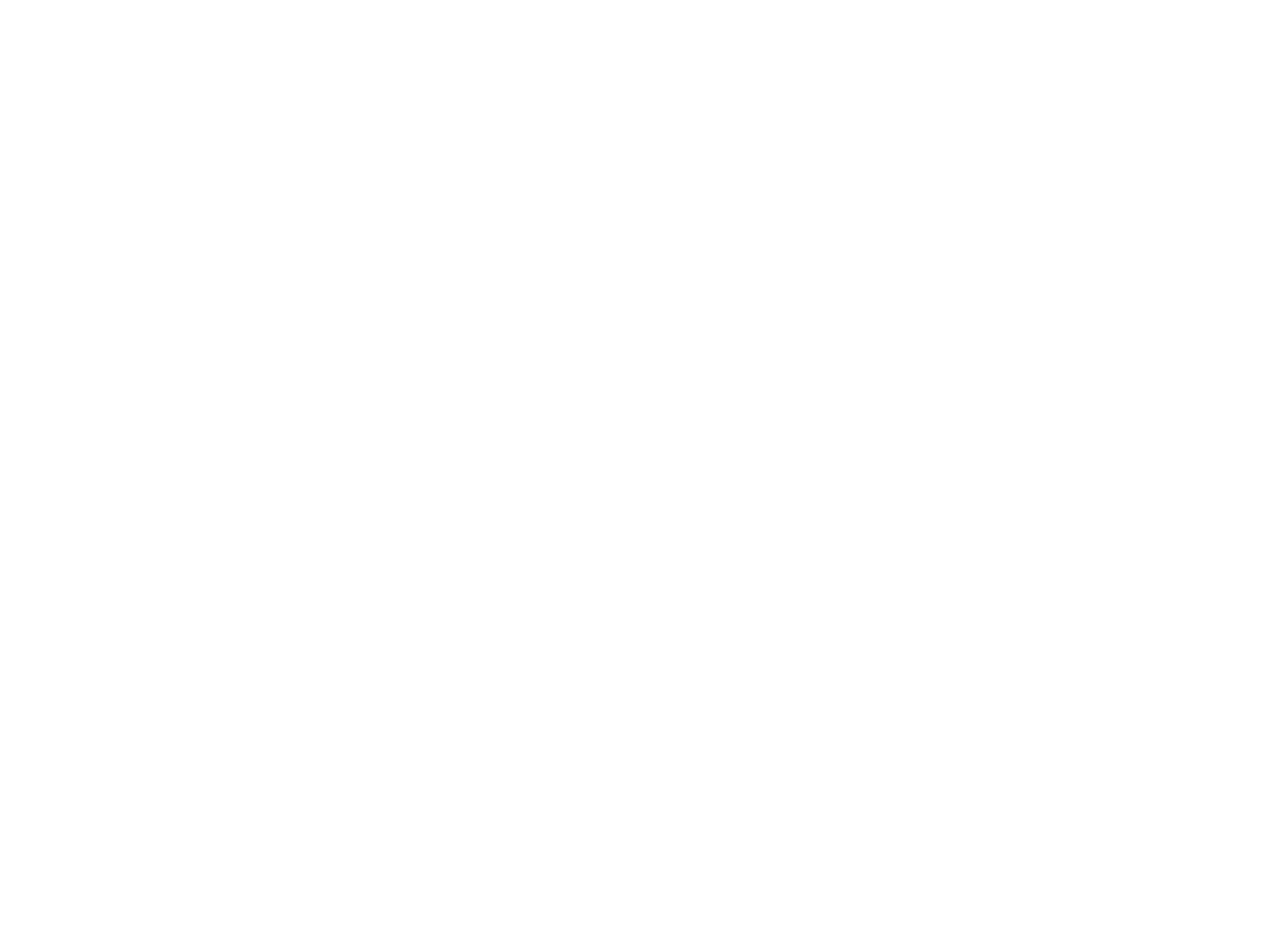
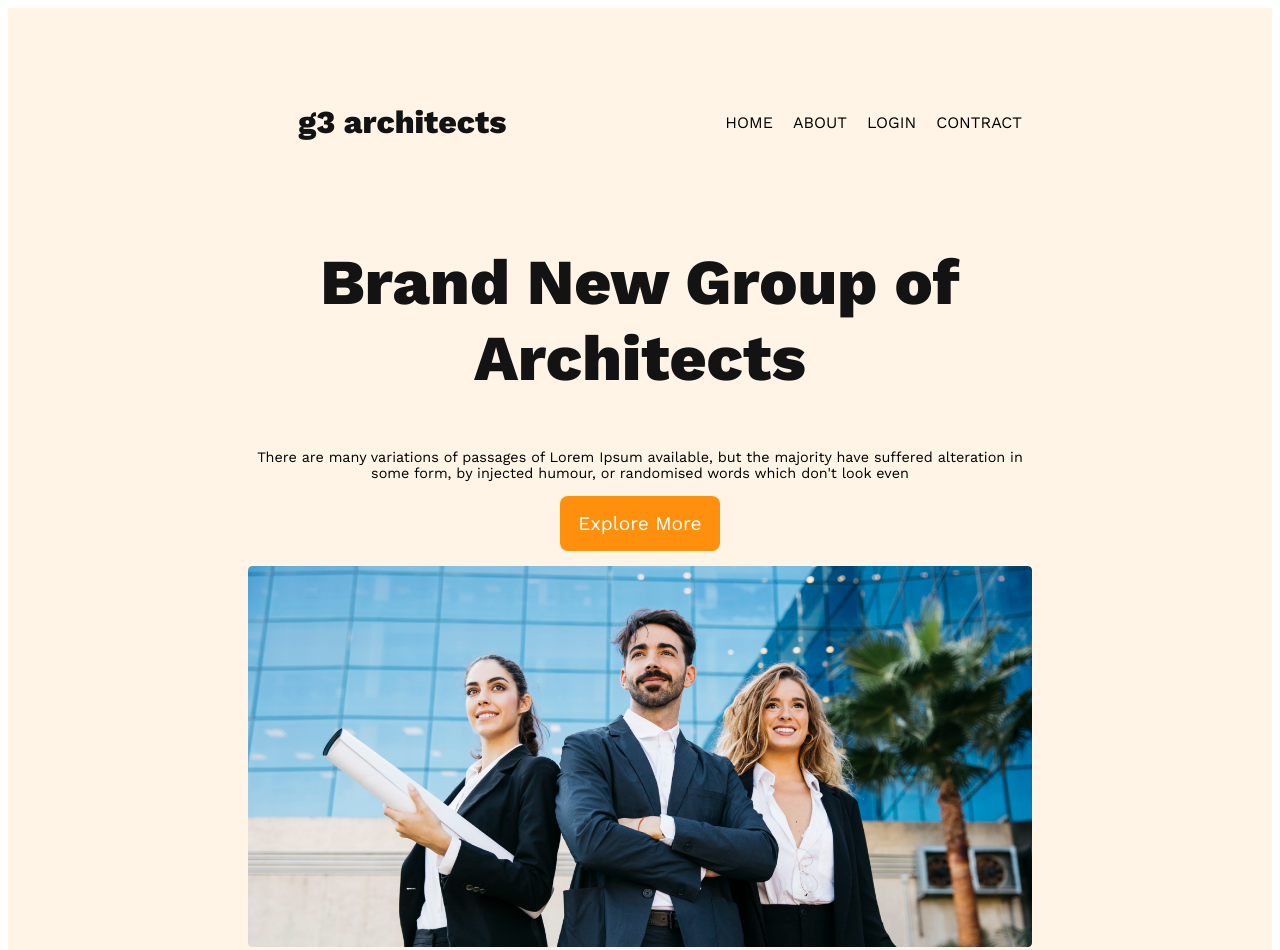
Before and after one commit to rakibahmed17/g3-architects, a plain HTML site: page index.html in a window 1280 px wide. Shown: the top 950 px of the page. Before the commit the page ends 800 px from the top, so only its background shows below. Drawn offline with nearby package versions, Linux system fonts and the light colour scheme.

Commit message:
header section

```diff
--- a/index.html
+++ b/index.html
@@ -7,5 +7,39 @@
     <title>g3 architects</title>
     <link rel="stylesheet" href="styles/architects.css" />
   </head>
-  <body></body>
+  <body>
+
+    <!-- header start -->
+
+
+    <header>
+      <nav>
+        <h3 class="nav-title">g3 architects</h3>
+        <ul>
+          <li><a href=""></a>HOME</li>
+          <li><a href=""></a>ABOUT</li>
+          <li><a href=""></a>LOGIN</li>
+          <li><a href=""></a>CONTRACT</li>
+        </ul>
+      </nav>
+      <div class="banner">
+        <div class="banner-content">
+          <h2 class="banner-title-content">Brand New Group of Architects</h2>
+          <p class="banner-description" >
+            There are many variations of passages of Lorem Ipsum available, but
+            the majority have suffered alteration in some form, by injected
+            humour, or randomised words which don't look even
+          </p>
+          <button class="btn-primary">Explore More</button>
+          <img src="/images/banner.png" alt="">
+      </div>
+    </header>
+    <!-- header end -->
+    <main>
+      <!-- feature section start -->
+      <section>
+
+      </section>
+    </main>
+  </body>
 </html>
--- a/styles/architects.css
+++ b/styles/architects.css
@@ -0,0 +1,77 @@
+
+/* google font import link and shared link */
+@import url('https://fonts.googleapis.com/css2?family=Lato&family=Oswald&family=Poppins:ital@0;1&family=Work+Sans:wght@400;800&display=swap');
+
+*{
+
+ font-family: 'Work Sans', sans-serif;
+
+}.btn-primary{
+ width: 180px;
+ font-size: 1.2rem;
+ color: #FFF;
+height: 55px;
+width: 160px;
+border-radius: 8px;
+background: #FF900E;
+border: 0;
+}
+
+/* header style */
+
+header{
+ background: rgba(255, 144, 14, 0.10);
+ padding: 45px 240px;
+}
+nav{
+     display: flex;
+     align-items: center;
+     justify-content: space-between;
+}
+.nav-title{
+ color:  #131313;
+ margin: 50px;
+font-size: 2rem;
+font-weight: 700;
+
+}
+nav> ul {
+  display: flex ;
+}
+ul>li{
+list-style: none;
+margin: 10px;
+
+}
+.banner-content{
+max-width: 820px;
+text-align: center;
+margin: 0 auto;
+ color:  #131313;
+ font-size: .9rem;
+}
+.banner-title-content{
+ color:#131313;
+   font-size: 4rem;
+ font-weight: 700;
+
+}
+.banner img{
+ width: 100%;
+ margin-top: 15px;
+}
+.banner-description{
+ color:black ;
+ font-weight: 400;
+}
+/* resposive for mobile device */
+
+@media screen and (max-width:576px) {
+
+  header{
+    padding: 20px;
+  }
+  nav{
+    flex-direction: column;
+  }
+}
```
